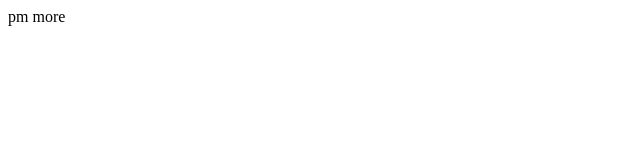
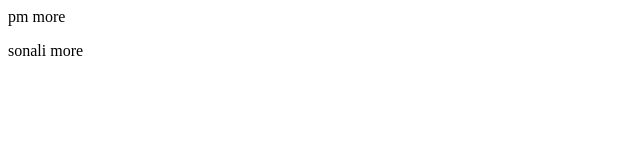
Before and after one commit to more-pp/localrepo, a plain HTML site: page index.html in a window 1280 px wide. Shown: the full height of the page, 0-640 px from the left. Drawn offline with Linux system fonts and the light colour scheme.

Commit message:
Add new feature

```diff
--- a/index.html
+++ b/index.html
@@ -1 +1,2 @@
 <p>pm more</p>
+<p>sonali more</p>
```
